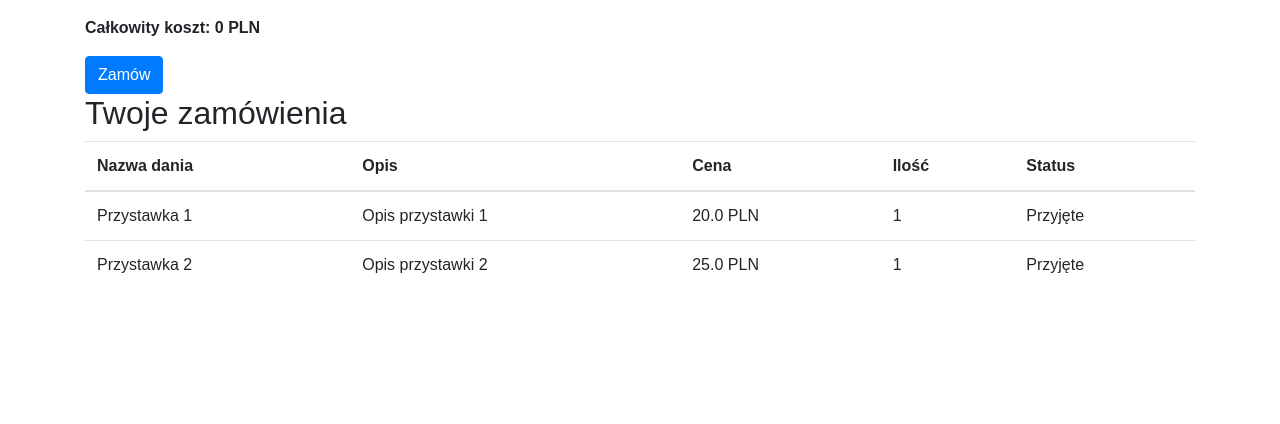
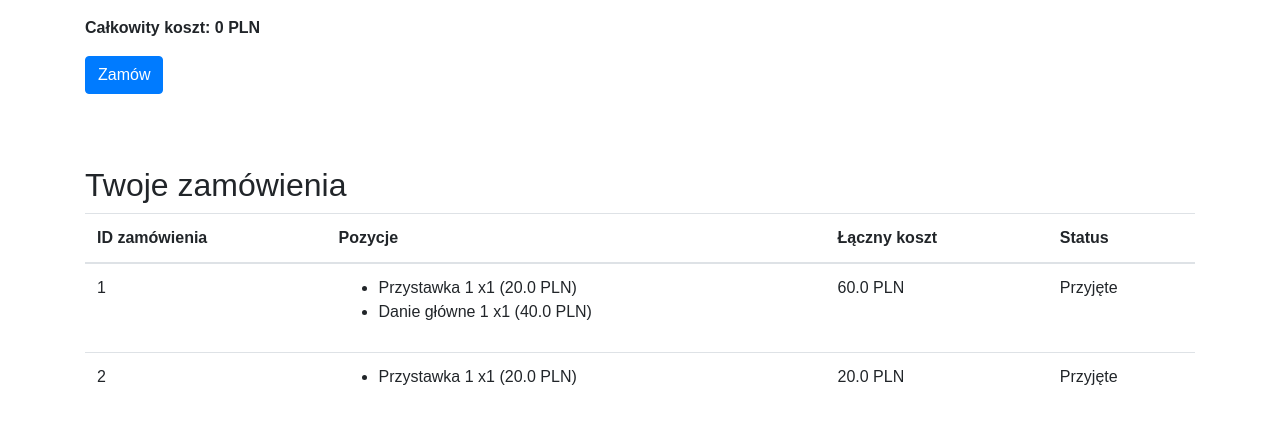
Before and after one commit to klaudiaaszostek/Projekt_Restauracja, a Flask app: page /customer in a window 1280 px wide. Shown: the part 319-743 px from the top of the page. Run offline with Flask 3, Linux system fonts and the light colour scheme; a user stored in the database is signed in; data comes from the database, SQL or seed files in the repository; some libraries are stand-ins or nearby versions.

Commit message:
Całość koszyka to zamówienie
Nie pojedynczo

```diff
--- a/app.py
+++ b/app.py
@@ -1,6 +1,7 @@
 from flask import Flask, render_template, redirect, url_for, request, session, flash
 from functools import wraps
 import sqlite3
+import json
 
 app = Flask(__name__)
 app.secret_key = 'supersecretkey'
@@ -139,9 +140,10 @@ def customer():
     conn = get_db_connection()
     if request.method == 'POST':
         if 'cart' in session:
-            for item in session['cart']:
-                conn.execute('INSERT INTO orders (user_id, item_name, item_description, item_price, quantity, status) VALUES (?, ?, ?, ?, ?, ?)',
-                             (session['user_id'], item['name'], item['description'], item['price'], item['quantity'], 'Przyjęte'))
+            order_items = json.dumps(session['cart'])
+            total_price = calculate_total_cost(session['cart'])
+            conn.execute('INSERT INTO orders (user_id, order_items, total_price, status) VALUES (?, ?, ?, ?)',
+                         (session['user_id'], order_items, total_price, 'Przyjęte'))
             conn.commit()
             session.pop('cart', None)
             flash('Zamówienie złożone pomyślnie.', 'success')
@@ -180,12 +182,16 @@ def admin():
     conn.close()
     return render_template('admin.html', orders=orders)
 
+def calculate_total_cost(cart):
+    return sum(item['price'] * item['quantity'] for item in cart)
+
 @app.context_processor
 def utility_processor():
-    def calculate_total_cost(cart):
-        return sum(item['price'] * item['quantity'] for item in cart)
     return dict(calculate_total_cost=calculate_total_cost)
 
+@app.template_filter('fromjson')
+def fromjson(value):
+    return json.loads(value)
 
 if __name__ == '__main__':
     app.run(debug=True)
--- a/schema.sql
+++ b/schema.sql
@@ -8,10 +8,8 @@ CREATE TABLE users (
 CREATE TABLE orders (
     id INTEGER PRIMARY KEY AUTOINCREMENT,
     user_id INTEGER,
-    item_name TEXT,
-    item_description TEXT,
-    item_price REAL,
-    quantity INTEGER,
+    order_items TEXT,
+    total_price REAL,
     status TEXT DEFAULT 'Przyjęte',
     FOREIGN KEY (user_id) REFERENCES users (id)
 );
--- a/templates/customer.html
+++ b/templates/customer.html
@@ -40,26 +40,31 @@
 </p>
 <form method="POST" action="/customer">
   <button type="submit" class="btn btn-primary">Zamów</button>
-</form>
+</form><br><br><br>
+
 
 <h2>Twoje zamówienia</h2>
 <table class="table">
   <thead>
     <tr>
-      <th>Nazwa dania</th>
-      <th>Opis</th>
-      <th>Cena</th>
-      <th>Ilość</th>
+      <th>ID zamówienia</th>
+      <th>Pozycje</th>
+      <th>Łączny koszt</th>
       <th>Status</th>
     </tr>
   </thead>
   <tbody>
     {% for order in orders %}
     <tr>
-      <td>{{ order.item_name }}</td>
-      <td>{{ order.item_description }}</td>
-      <td>{{ order.item_price }} PLN</td>
-      <td>{{ order.quantity }}</td>
+      <td>{{ order.id }}</td>
+      <td>
+        <ul>
+          {% set items = order.order_items | fromjson %} {% for item in items %}
+          <li>{{ item.name }} x{{ item.quantity }} ({{ item.price }} PLN)</li>
+          {% endfor %}
+        </ul>
+      </td>
+      <td>{{ order.total_price }} PLN</td>
       <td>{{ order.status }}</td>
     </tr>
     {% endfor %}
```
Also changed, not shown: database.db.
